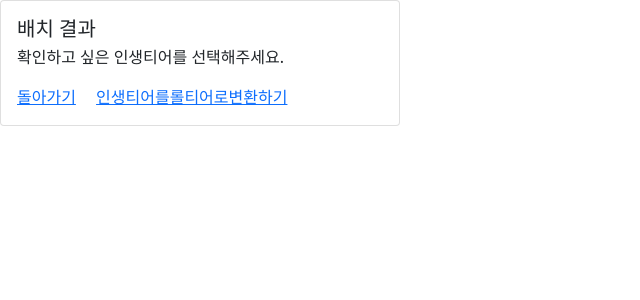
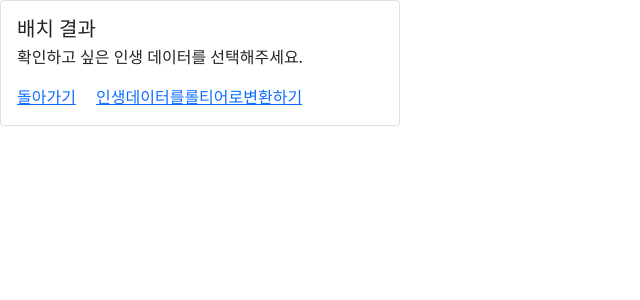
Before and after one commit to kimm240/lol_to_life, a PHP site: page /check1.php in a window 1280 px wide. Shown: the top 300 px of the page, without its empty margins (0-640 px from the left). Run offline with PHP 8.4, Linux system fonts and the light colour scheme; data that the repository does not hold is empty.

Commit message:
Change link's context

```diff
--- a/check1.php
+++ b/check1.php
@@ -117,7 +117,7 @@ elseif($what == "거주지"){
 }
 
 else{
-  $what = "확인하고 싶은 인생티어를 선택해주세요.";
+  $what = "확인하고 싶은 인생 데이터를 선택해주세요.";
 }
 
 ?>
@@ -146,7 +146,7 @@ else{
           <?php echo $second_data ?>
       </p>
       <a href="index.php" class="card-link">돌아가기</a>
-      <a href="https://lifetolol.azurewebsites.net/" class="card-link">인생티어를롤티어로변환하기</a>
+      <a href="https://lifetolol.azurewebsites.net/" class="card-link">인생데이터를롤티어로변환하기</a>
     </div>
   </div>
     <!-- Optional JavaScript; choose one of the two! -->
```
